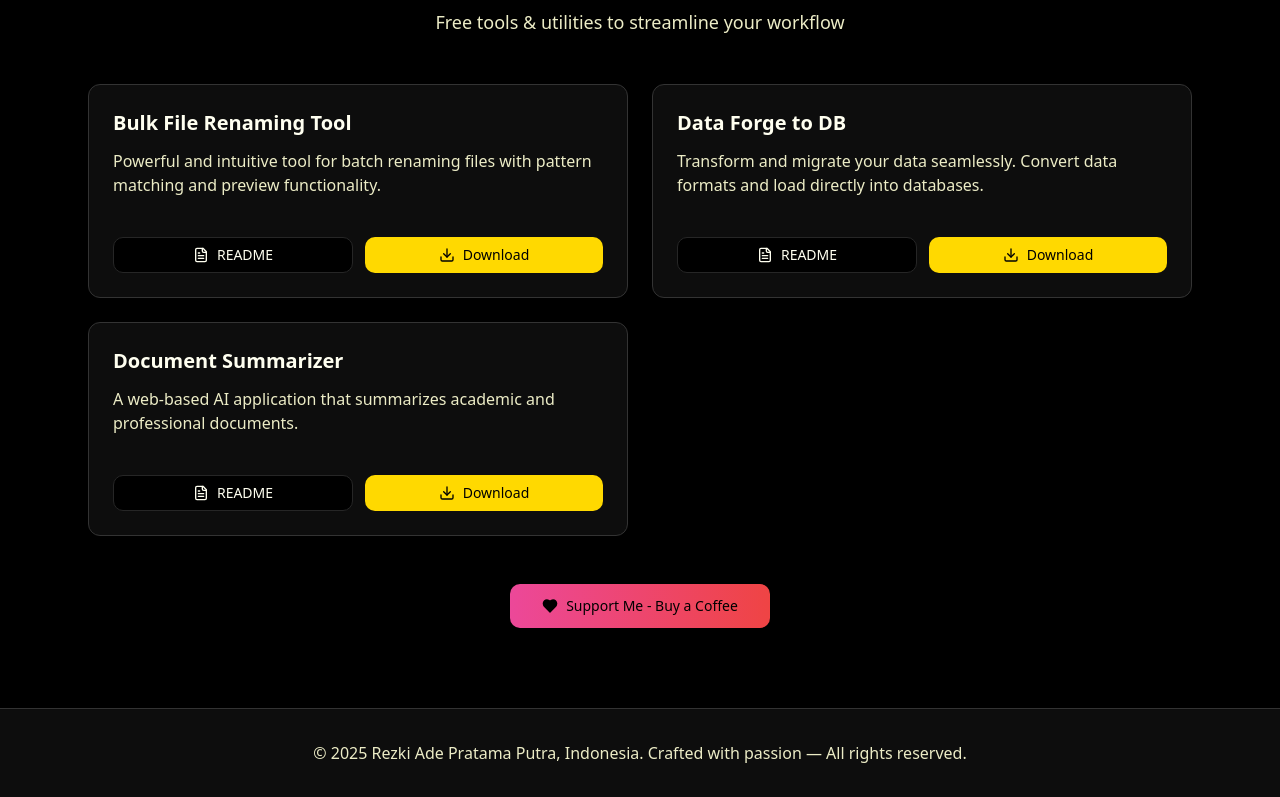
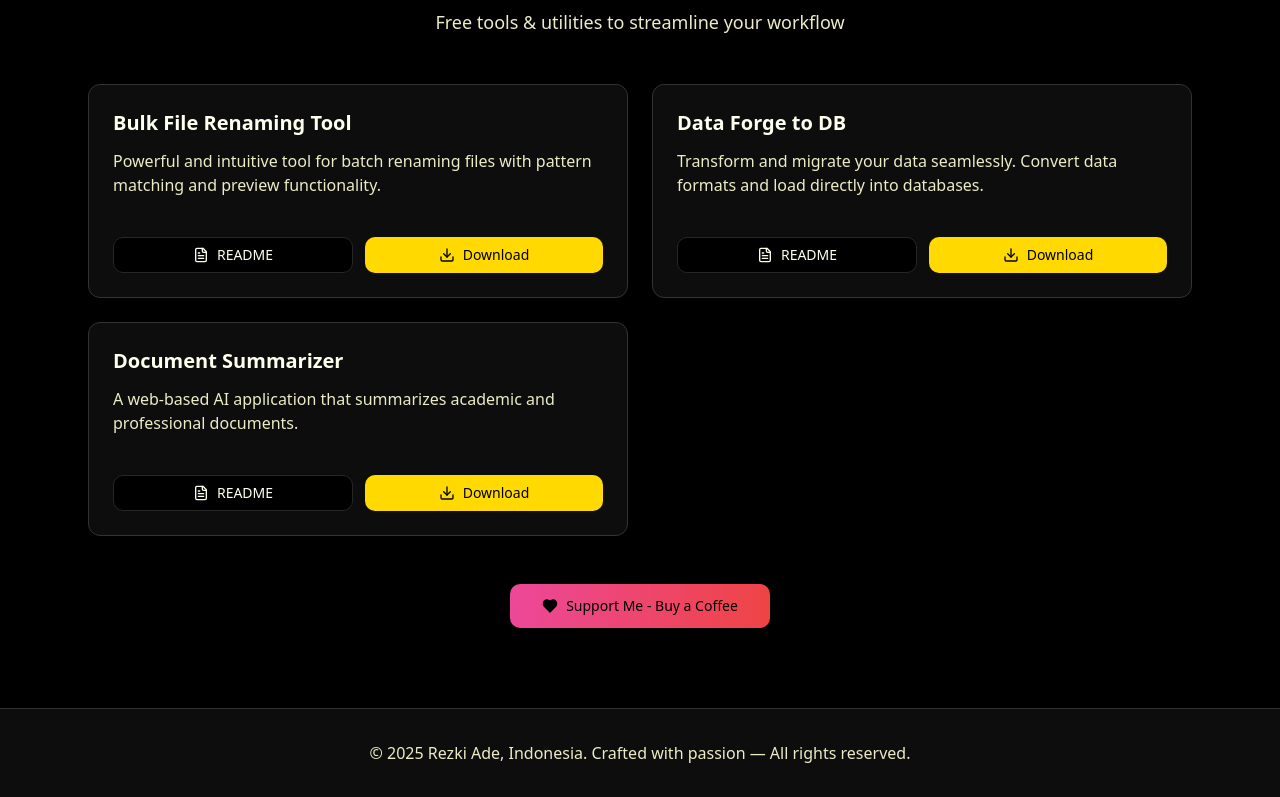
Before and after one commit to kycaine/me, a React (Vite) app: page /tools in a window 1280 px wide. Shown: the part 304-1101 px from the top of the page. Built offline with nearby package versions, Linux system fonts and the light colour scheme.

Commit message:
modify header and footer

```diff
--- a/index.html
+++ b/index.html
@@ -3,12 +3,12 @@
   <head>
     <meta charset="UTF-8" />
     <meta name="viewport" content="width=device-width, initial-scale=1.0" />
-    <title>Rezki Ade Pratama Putra - Engineer & Trader</title>
+    <title>ky.</title>
     <meta name="description" content="Software Engineer, AI/ML SpecialistExpert in backend systems, fullstack development, artificial intelligence, and data science." />
-    <meta name="author" content="Rezki Ade Pratama Putra" />
+    <meta name="author" content="ky." />
     <meta name="keywords" content="Software Engineer, AI Developer, Blockchain, Trading, Fullstack Developer, Machine Learning, Data Science" />
 
-    <meta property="og:title" content="Rezki Ade Pratama Putra - Engineer & Trader" />
+    <meta property="og:title" content="ky." />
     <meta property="og:description" content="Software Engineer, AI/ML Specialist, Blockchain Developer & Trader. Expert in backend systems, fullstack development, artificial intelligence, and data science." />
     <meta property="og:type" content="website" />
 
--- a/src/components/HeroSection.tsx
+++ b/src/components/HeroSection.tsx
@@ -37,13 +37,13 @@ const HeroSection = () => {
           <div className="flex gap-4 flex-wrap justify-center">
             <Button
               onClick={() => scrollToSection("summary")}
-              className="bg-primary text-primary-foreground hover:bg-primary/90 text-lg px-8 py-6 rounded-full font-semibold animate-glow smooth-transition transform hover:scale-105 w-40"
+              className="bg-primary text-primary-foreground hover:bg-primary/90 text-lg px-8 py-6 rounded-full animate-glow smooth-transition transform hover:scale-105 w-40"
             >
               Explore More
             </Button>
             <Button
               onClick={() => navigate("/tools")}
-              className="bg-primary text-primary-foreground hover:bg-primary/90 text-lg px-8 py-6 rounded-full font-semibold animate-glow smooth-transition transform hover:scale-105 w-40"
+              className="bg-primary text-primary-foreground hover:bg-primary/90 text-lg px-8 py-6 rounded-full animate-glow smooth-transition transform hover:scale-105 w-40"
             >
               Tools...
             </Button>
--- a/src/pages/Index.tsx
+++ b/src/pages/Index.tsx
@@ -19,7 +19,7 @@ const Index = () => {
       <footer className="bg-card border-t border-border py-8">
         <div className="container mx-auto px-6 text-center">
           <p className="text-muted-foreground">
-         © 2025 Rezki Ade Pratama Putra, Indonesia. Crafted with passion — All rights reserved.
+         © 2025 Rezki Ade, Indonesia. Crafted with passion — All rights reserved.
           </p>
         </div>
       </footer>
--- a/src/pages/Tools.tsx
+++ b/src/pages/Tools.tsx
@@ -32,7 +32,7 @@ const Tools = () => {
       <footer className="bg-card border-t border-border py-8">
         <div className="container mx-auto px-6 text-center">
           <p className="text-muted-foreground">
-            © 2025 Rezki Ade Pratama Putra, Indonesia. Crafted with passion — All rights reserved.
+            © 2025 Rezki Ade, Indonesia. Crafted with passion — All rights reserved.
           </p>
         </div>
       </footer>
```
Also changed, not shown: 2 other files (tests, documents, lock files or other folders).
